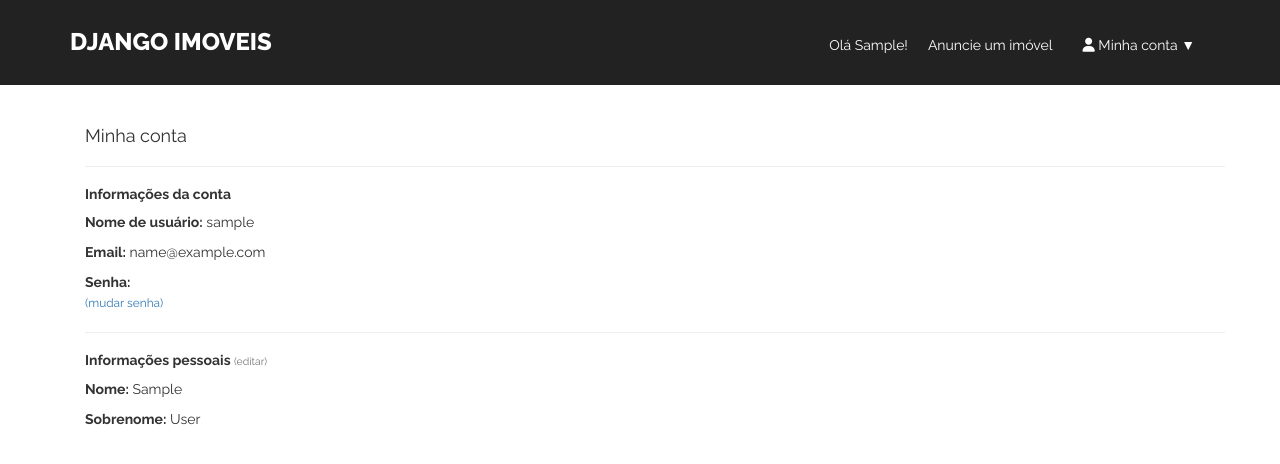
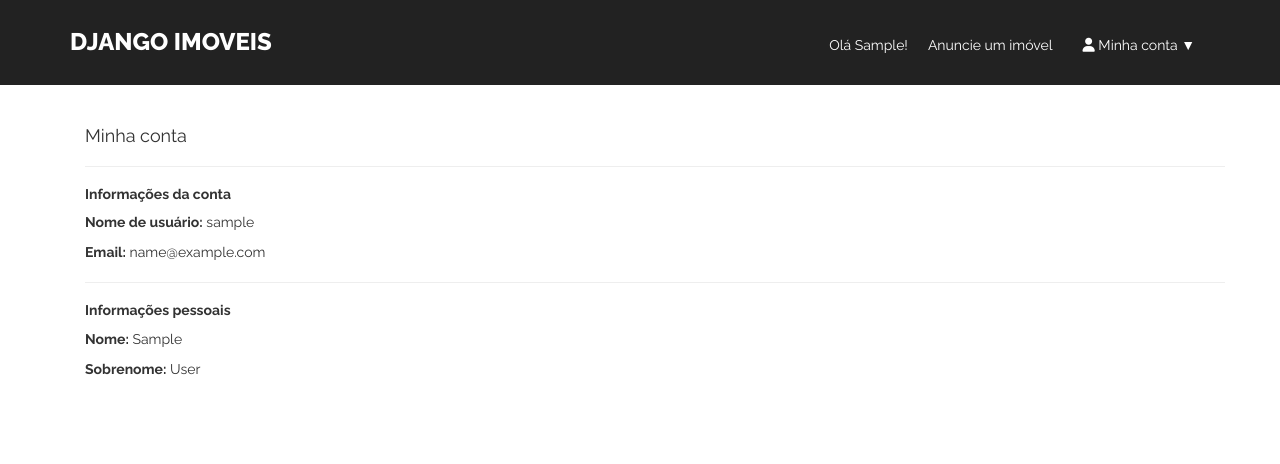
Before and after one commit to andresmachado/django-imoveis, a Django app: a page that uses templates/users/my_account_settings.html in a window 1280 px wide. Shown: the top 464 px of the page. Run offline with Django 3.2, Linux system fonts and the light colour scheme; the visitor is signed in with stand-in values (Sample User, id 1); data comes from the database, SQL or seed files in the repository; some libraries are stand-ins or nearby versions.

Commit message:
Minor changes

```diff
--- a/manage.py
+++ b/manage.py
@@ -3,7 +3,7 @@ import os
 import sys
 
 if __name__ == "__main__":
-    os.environ.setdefault("DJANGO_SETTINGS_MODULE", "django_imoveis.settings")
+    os.environ.setdefault("DJANGO_SETTINGS_MODULE", "django_imoveis.local_settings")
 
     from django.core.management import execute_from_command_line
 
--- a/properties/static/css/main.css
+++ b/properties/static/css/main.css
@@ -133,7 +133,7 @@ header ul a:hover {
 	margin: 0.9em 0 0 0;
 }
 
-.delete-form p {
+.delete-form p, .reset-form p {
 	margin-bottom: 1.5em;
 }
 
--- a/templates/users/my_account_settings.html
+++ b/templates/users/my_account_settings.html
@@ -10,12 +10,8 @@
 			<h5><strong>Informações da conta</strong></h5>
 			<p><spam class="acc-info">Nome de usuário:</spam> {{ user.username }}</p>
 			<p><spam class="acc-info">Email:</spam> {{ user.email }}</p>
-			<p>
-				<spam class="acc-info">Senha:</spam><br>
-				<span><a href=""><small>(mudar senha)</small></a></span>
-			</p>
 			<hr>
-			<h5><strong>Informações pessoais <a href=""><small>(editar)</small></a></strong></h5>
+			<h5><strong>Informações pessoais</strong></h5>
 			<p><spam class="acc-info">Nome:</spam> {{ user.first_name }}</p>
 			<p><spam class="acc-info">Sobrenome:</spam> {{ user.last_name }}</p>
 		</div>
--- a/users/urls.py
+++ b/users/urls.py
@@ -1,4 +1,5 @@
 from django.conf.urls import url, include
+from django.contrib.auth.views import password_reset, password_reset_done
 from django.contrib import admin
 
 from users import views
```
